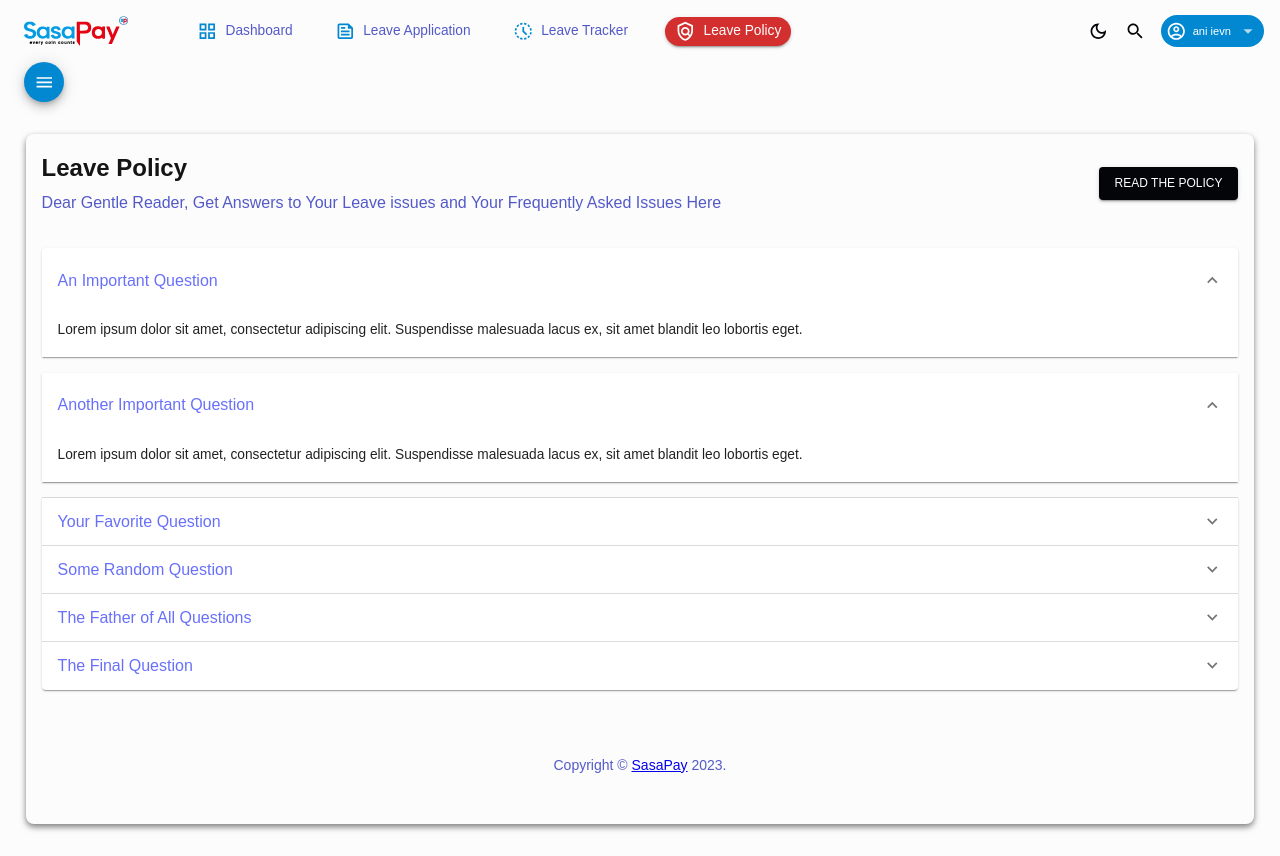
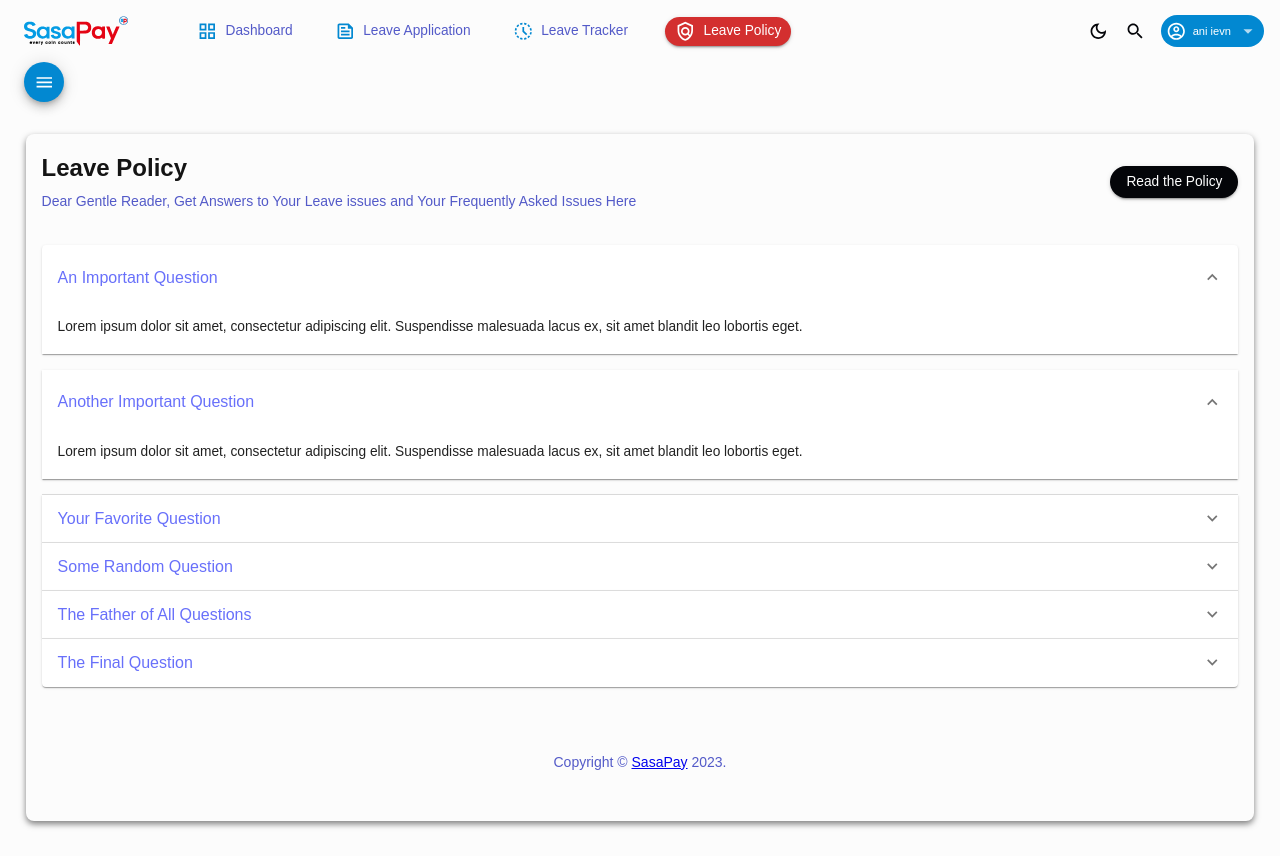
Before and after one commit to kevinMudenge/leave-management-system, a React (Create React App) app: page /dashboard/leavepolicy in a window 1280 px wide. Built offline with nearby package versions, Linux system fonts and the light colour scheme.

Commit message:
set groundwork for the development of leave configuration and fixed some bugs (#4)
Co-authored-by: antiIkevn <113669163+antiIkevn@users.noreply.github.com>

```diff
--- a/src/index.css
+++ /dev/null
@@ -1,8 +0,0 @@
-body {
-  height: 100%;
-  width: 100%;
-  overflow-x: hidden;
-  font-family: -apple-system, BlinkMacSystemFont, 'Segoe UI', 'Roboto', 'Oxygen',
-    'Ubuntu', 'Cantarell', 'Fira Sans', 'Droid Sans', 'Helvetica Neue',
-    sans-serif;
-}
--- a/src/index.js
+++ b/src/index.js
@@ -2,7 +2,6 @@ import React from 'react'
 import ReactDOM from 'react-dom/client'
 
 import App from './App'
-import './index.css'
 
 import * as serviceWorker from './serviceWorker';
 
--- a/src/scenes/dashboard/index.jsx
+++ b/src/scenes/dashboard/index.jsx
@@ -25,8 +25,8 @@ const Dashboard = () => {
         <Header title="Hey You," />
       </Box>
 
-      <Grid container spacing={2} mt={1} mb={2} mx={1}>
-        <Grid item xs={12} sm={6} md={4} lg={3}  alignItems="flex-start">
+      <Grid container mt={2} mb={2} mx={3}>
+        <Grid item xs={12} sm={6} md={4} lg={3} alignItems='flex-start'>
           <Button variant="contained" sx={{ borderRadius: "32px", textTransform: "revert" }} component={RouterLink} to="/dashboard/leaveapplication">
             <Typography>Request for a Leave</Typography>
           </Button>
--- a/src/scenes/leaveconfiguration/index.jsx
+++ b/src/scenes/leaveconfiguration/index.jsx
@@ -0,0 +1,24 @@
+import {Box, Button, Typography} from '@mui/material';
+import Header from '../../components/global/Header';
+
+
+
+const Leaveconfiguration=()=>{
+
+
+    return <Box m={{ xs: 3, sm: 4 }} display="flex" width={{xs:'99%', sm:'98%', md: '96%'}} justifyContent="center" flexDirection="column" alignSelf="center"
+    sx={{
+        boxShadow: "0px 3px 6px rgba(0, 0, 0, 0.5)",
+        borderRadius: "8px",
+        padding: "16px",
+    }}>
+        <Box mt={2} display="flex" justifyContent="space-between" alignItems="center">
+            <Header title="Leave Configurations" subtitle="Company leave configuration desk"/>
+                <Button variant="contained" sx={{ borderRadius: "32px", whiteSpace: 'nowrap', textTransform: 'revert' }}>
+                    <Typography>Add A New Configuration</Typography>
+                </Button>
+        </Box>
+    </Box>
+}
+
+export default Leaveconfiguration;
--- a/src/scenes/leavepolicy/index.jsx
+++ b/src/scenes/leavepolicy/index.jsx
@@ -18,8 +18,8 @@ const Leavepolicy = () => {
       "https://docs.google.com/document/d/1hrX-PEKmBhSv5o8WKESdG3ssOIir0qHi/edit?usp=sharing&ouid=106342101822357898565&rtpof=true&sd=trueF";
     return (
       <a href={documentUrl} target="_blank" rel="noopener noreferrer">
-        <Button variant="contained" color="primary" sx={{whiteSpace: 'nowrap'}}>
-          Read the Policy
+        <Button variant="contained" color="primary" sx={{whiteSpace: 'nowrap', borderRadius: "32px", textTransform: "revert"}}>
+          <Typography>Read the Policy</Typography>
         </Button>
       </a>
     );
--- a/src/theme.js
+++ b/src/theme.js
@@ -144,7 +144,7 @@ export const themeSettings =(mode)=>{
             },
             subtitle: {
               fontFamily: ['Lato', '"Lucida Sans Unicode"', 'sans-serif'],
-              fontSize: 16,
+              fontSize: 14,
             },
             h1: {
               fontFamily: ['Roboto', 'Arial', 'sans-serif'],
```
